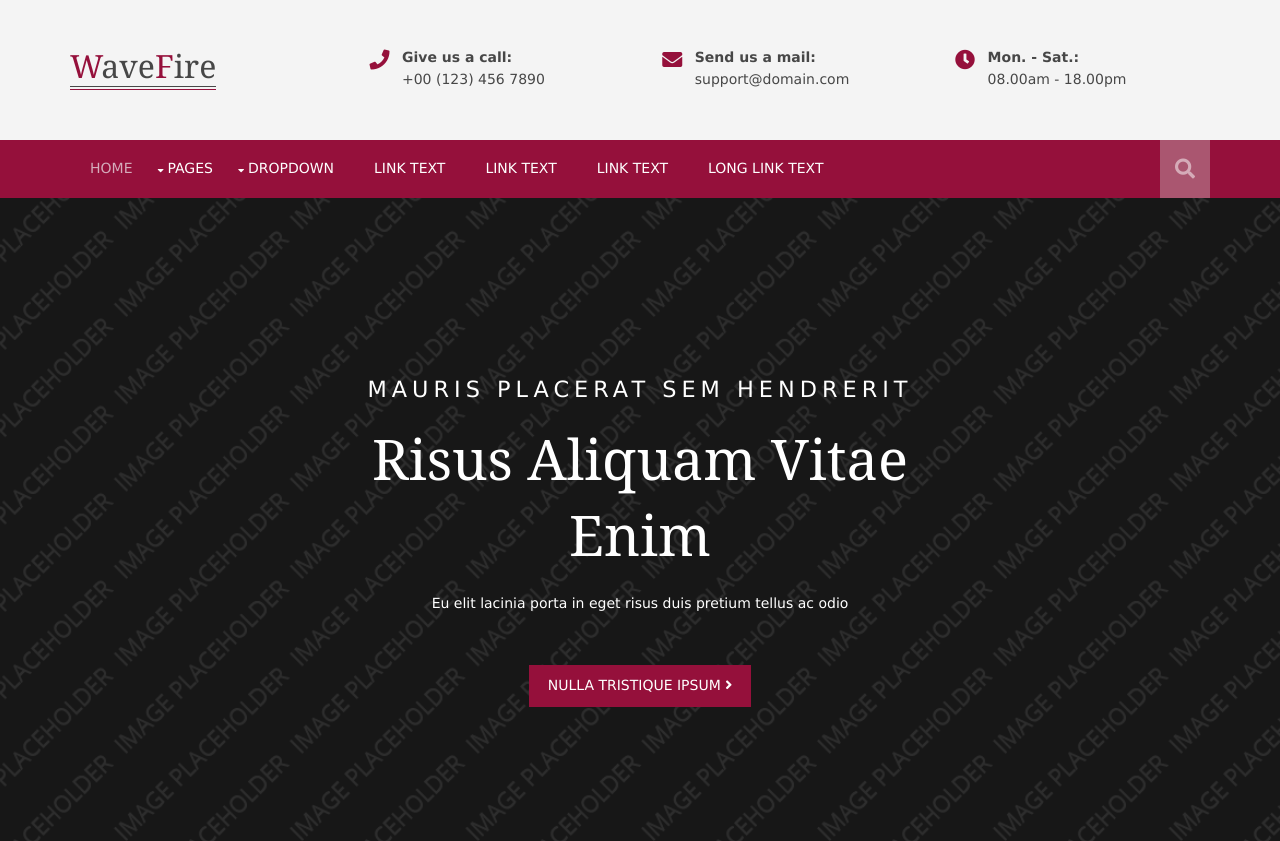
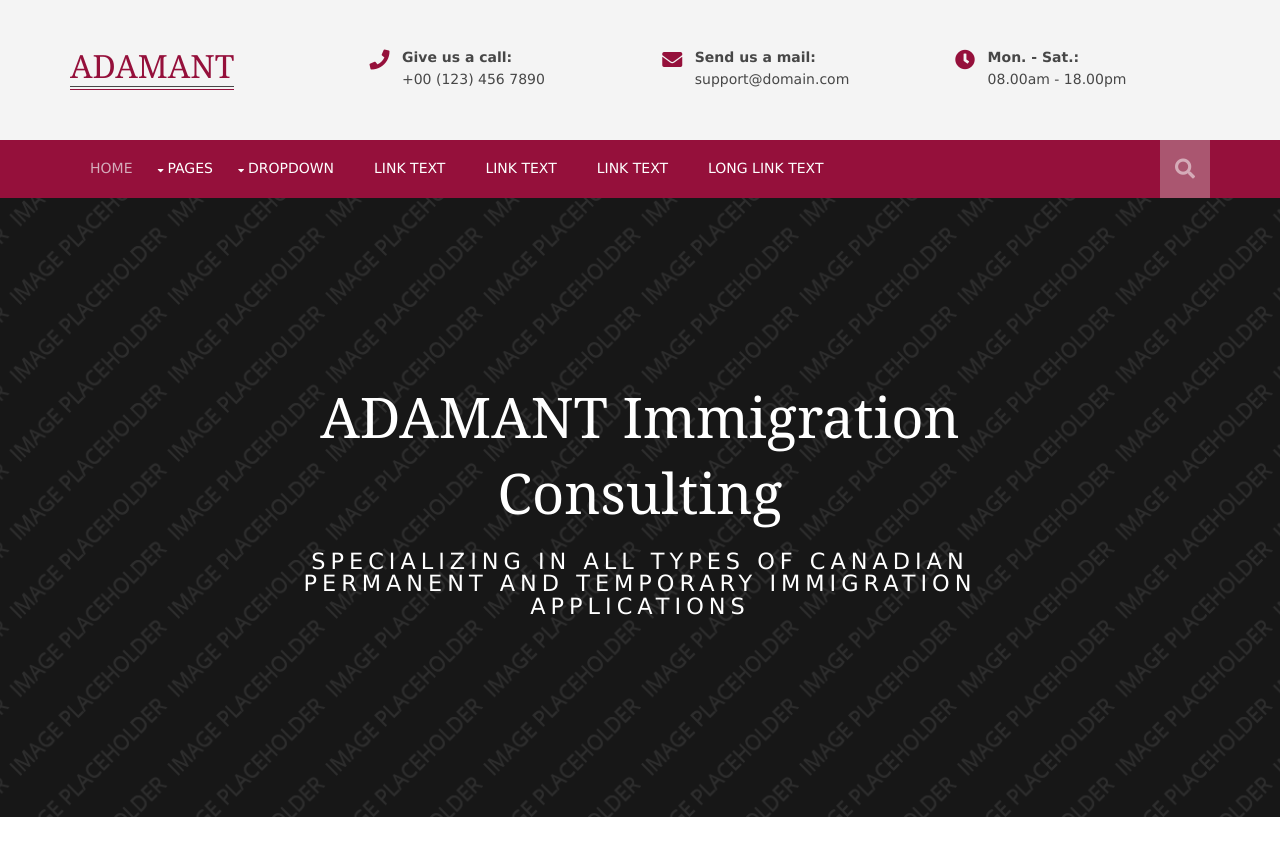
Before and after one commit to Grigor-Pahlevanyan/Immigration-Website, a plain HTML site: page index.html in a window 1280 px wide. Shown: the top 841 px of the page. Drawn offline with Linux system fonts and the light colour scheme.

Commit message:
Minor changes

```diff
--- a/index.html
+++ b/index.html
@@ -10,7 +10,7 @@ Licence URI: https://www.os-templates.com/template-terms
 <html lang="">
 <!-- To declare your language - read more here: https://www.w3.org/International/questions/qa-html-language-declarations -->
 <head>
-<title>Wavefire</title>
+<title>Adamant Immigration</title>
 <meta charset="utf-8">
 <meta name="viewport" content="width=device-width, initial-scale=1.0, maximum-scale=1.0, user-scalable=no">
 <link href="layout/styles/layout.css" rel="stylesheet" type="text/css" media="all">
@@ -23,7 +23,7 @@ Licence URI: https://www.os-templates.com/template-terms
   <header id="header" class="hoc clear">
     <!-- ################################################################################################ -->
     <div id="logo" class="one_quarter first">
-      <h1><a href="index.html"><span>w</span>ave<span>f</span>ire</a></h1>
+      <h1><a href="index.html"><span>ADAMANT</a></h1>
     </div>
     <div class="three_quarter">
       <ul class="nospace clear">
@@ -101,10 +101,9 @@ Licence URI: https://www.os-templates.com/template-terms
   <div id="pageintro" class="hoc clear">
     <!-- ################################################################################################ -->
     <article>
-      <p>Mauris placerat sem hendrerit</p>
-      <h3 class="heading">Risus aliquam vitae enim</h3>
-      <p>Eu elit lacinia porta in eget risus duis pretium tellus ac odio</p>
-      <footer><a class="btn" href="#">Nulla tristique ipsum <i class="fas fa-angle-right"></i></a></footer>
+      <h3 class="heading">ADAMANT Immigration Consulting</h3>
+      <p>Specializing in all types of Canadian permanent and temporary immigration applications</p>
+      <!-- <footer><a class="btn" href="#">Nulla tristique ipsum <i class="fas fa-angle-right"></i></a></footer> -->
     </article>
     <!-- ################################################################################################ -->
   </div>
```
